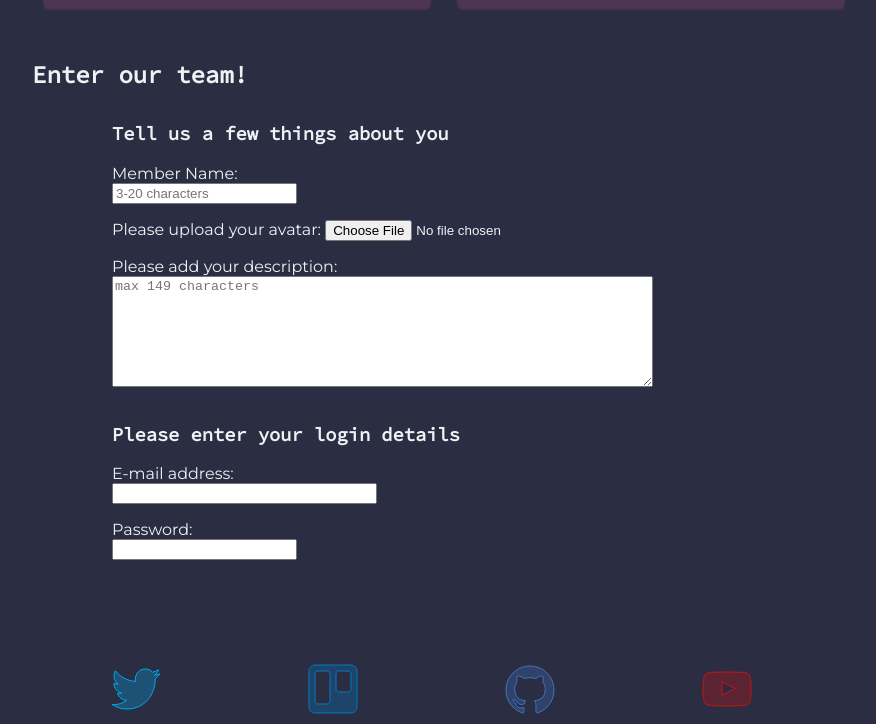
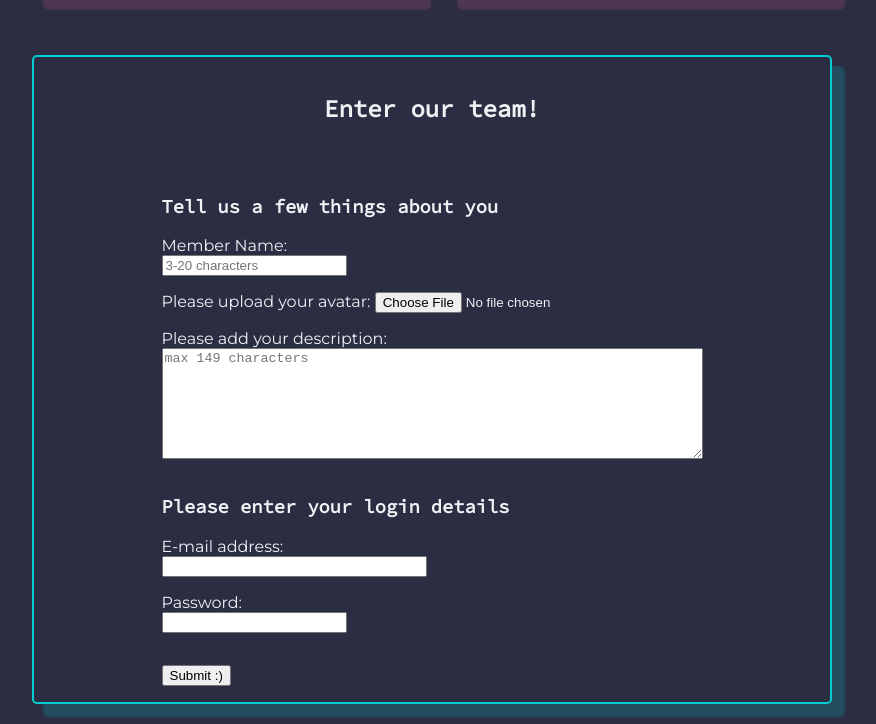
Before and after one commit to fac22/Michael-Elena-Agency, a website: page index.html in a window 1280 px wide. Shown: the part 2096-2820 px from the top of the page, without its empty margins (208-1084 px from the left). Drawn offline with Linux system fonts and the light colour scheme; a web font is replaced by a local one.

Commit message:
added basic style to make the form more similar with the rest of the page

```diff
--- a/index.html
+++ b/index.html
@@ -123,11 +123,19 @@
               </p>
             </div>
           </li>
+          <!-- ----------------------------- NEW MEMBER TEMPLATE -----------------------------  -->
+          <template id="new-member">
+            <li>
+              <img alt="" class="member-avatar" />
+              <h3 class="member-title"></h3>
+              <p></p>
+            </li>
+          </template>
         </ul>
       </section>
     </main>
     <!-- ----------------------------- MEMBERS AREA -----------------------------  -->
-    <section id="Members" class="members-area center width-md stack-lg">
+    <section id="Members" class="members-area member center width-md stack-lg">
       <h2>Enter our team!</h2>
       <form action="" class="center stack-lg">
         <article class="center stack-md">
@@ -189,9 +197,7 @@
           <div>
             <div class="row">
               <label for="pass">Password:</label>
-              <div class="span-text hide">
-                min 8 characters
-              </div>
+              <div class="span-text hide">min 8 characters</div>
             </div>
 
             <input
@@ -203,6 +209,10 @@
             />
           </div>
         </article>
+
+        <div>
+          <button type="submit">Submit :)</button>
+        </div>
       </form>
     </section>
 
--- a/style.css
+++ b/style.css
@@ -149,6 +149,11 @@ h3 {
   display: none;
 }
 
+#Members {
+  border: 2px solid #00ced1;
+  box-shadow: 12px 12px 2px 1px rgba(0, 206, 209, 0.2);
+}
+
 /* ---------------------- F O O T E R ----------------------  */
 footer {
   margin-top: 5rem;
```
